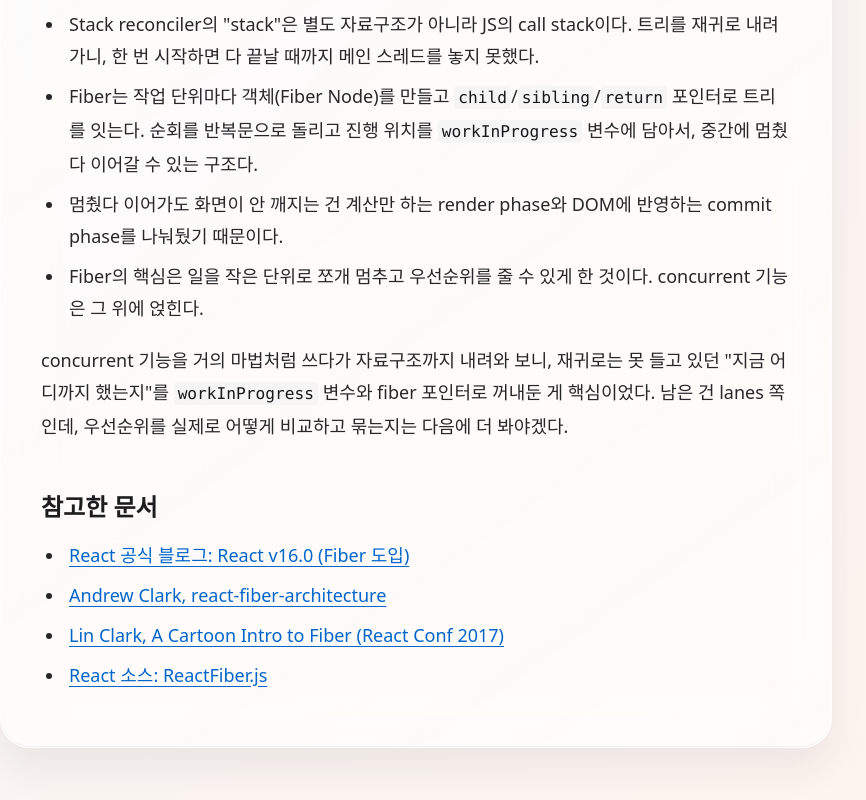
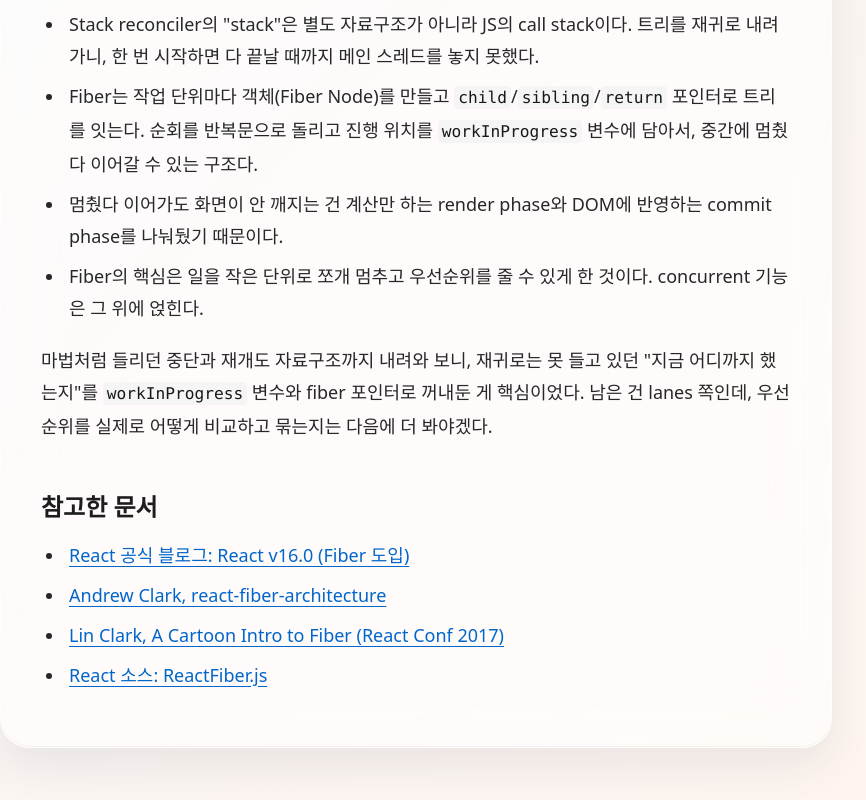
Before and after one commit to DanSJKim/sjblog, an Astro site: page /posts/react-stack-vs-fiber-reconciler in a window 1280 px wide. Shown: the part 7068-7868 px from the top of the page, without its empty margins (224-1090 px from the left). Built offline with nearby package versions, Linux system fonts and the light colour scheme; Astro itself is replaced by a stand-in of ours.

Commit message:
Fix closing to match the real origin (no implied personal use)
Curiosity came from reading, not from using concurrent features; align ending with the corrected intro

Co-Authored-By: Claude Opus 4.8 (1M context) <noreply@anthropic.com>

```diff
--- a/src/content/posts/react-stack-vs-fiber-reconciler.md
+++ b/src/content/posts/react-stack-vs-fiber-reconciler.md
@@ -156,7 +156,7 @@ function workLoopConcurrent() {
 - 멈췄다 이어가도 화면이 안 깨지는 건 계산만 하는 render phase와 DOM에 반영하는 commit phase를 나눠뒀기 때문이다.
 - Fiber의 핵심은 일을 작은 단위로 쪼개 멈추고 우선순위를 줄 수 있게 한 것이다. concurrent 기능은 그 위에 얹힌다.
 
-concurrent 기능을 거의 마법처럼 쓰다가 자료구조까지 내려와 보니, 재귀로는 못 들고 있던 "지금 어디까지 했는지"를 `workInProgress` 변수와 fiber 포인터로 꺼내둔 게 핵심이었다. 남은 건 lanes 쪽인데, 우선순위를 실제로 어떻게 비교하고 묶는지는 다음에 더 봐야겠다.
+마법처럼 들리던 중단과 재개도 자료구조까지 내려와 보니, 재귀로는 못 들고 있던 "지금 어디까지 했는지"를 `workInProgress` 변수와 fiber 포인터로 꺼내둔 게 핵심이었다. 남은 건 lanes 쪽인데, 우선순위를 실제로 어떻게 비교하고 묶는지는 다음에 더 봐야겠다.
 
 ## 참고한 문서
 
```
